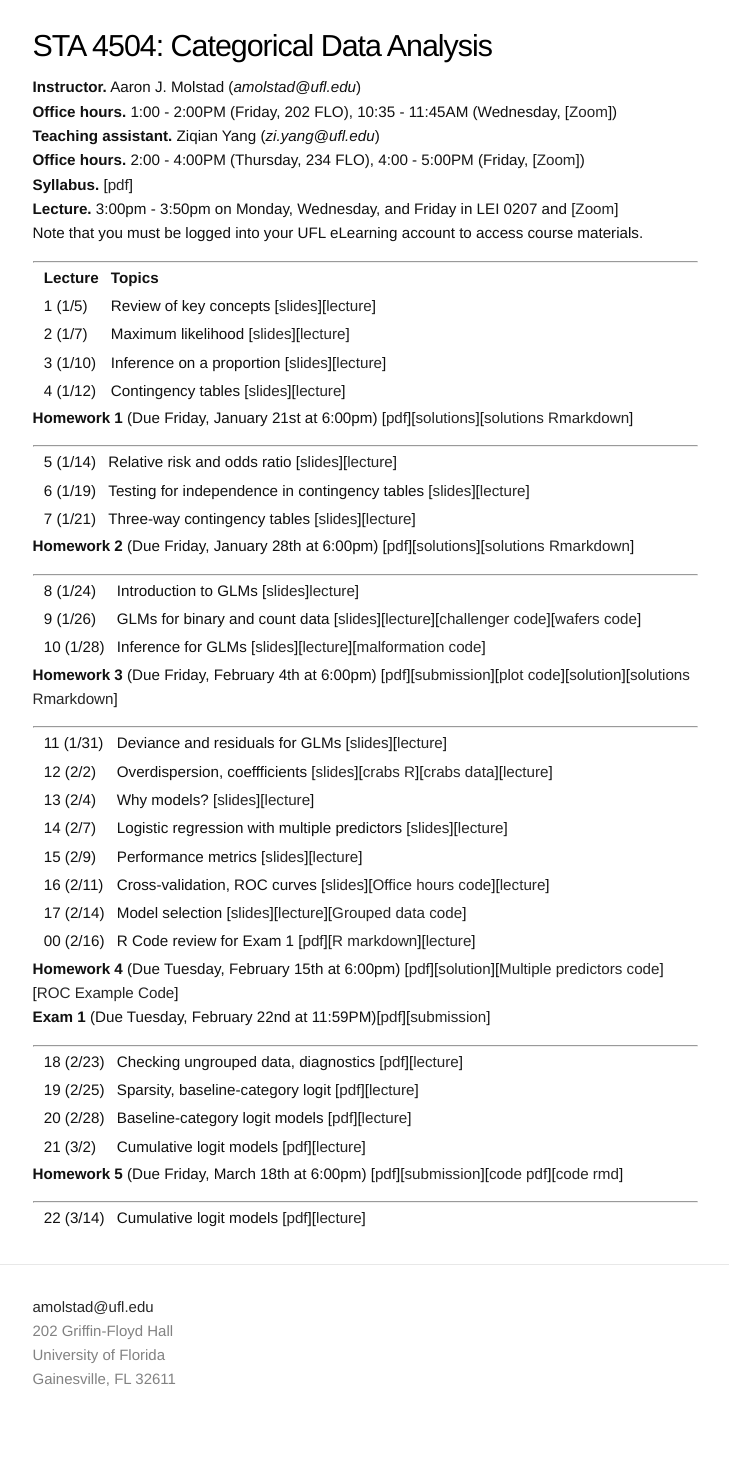
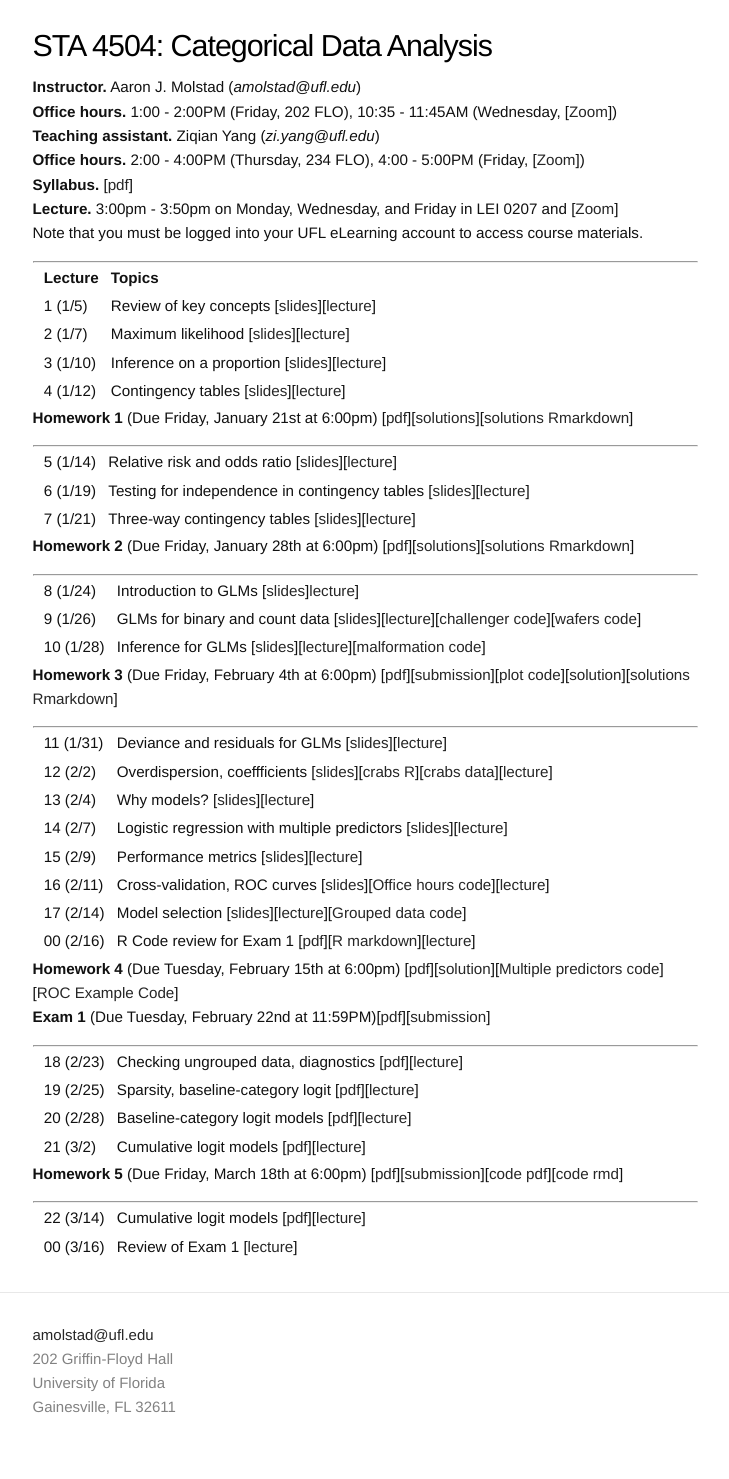
Before and after one commit to ajmolstad/ajmolstad.github.io, a Jekyll site: the page built from S22_STA4504.md, in a window 1280 px wide. Shown: the whole page, without its empty margins (275-1004 px from the left). Built offline with Jekyll 4.4.1, drawn with Linux system fonts in a browser that asks for light colours; before the commit the page ends 1451 px from its top, so only the background shows below that.

Commit message:
Update S22_STA4504.md

```diff
--- a/S22_STA4504.md
+++ b/S22_STA4504.md
@@ -65,4 +65,5 @@ Note that you must be logged into your UFL eLearning account to access course ma
 
 -----------------
 
-|| 22 (3/14) || Cumulative logit models [[pdf](https://ufl.instructure.com/files/67433919/download?download_frd=1)][[lecture](https://ufl.instructure.com/courses/449490/files?preview=67433919)] ||
+|| 22 (3/14) || Cumulative logit models [[pdf](https://ufl.instructure.com/files/67433919/download?download_frd=1)][[lecture](https://ufl.instructure.com/courses/449490/files?preview=67473851)] ||
+|| 00 (3/16) || Review of Exam 1 [[lecture](https://ufl.instructure.com/courses/449490/files?preview=67583436)] ||
```
